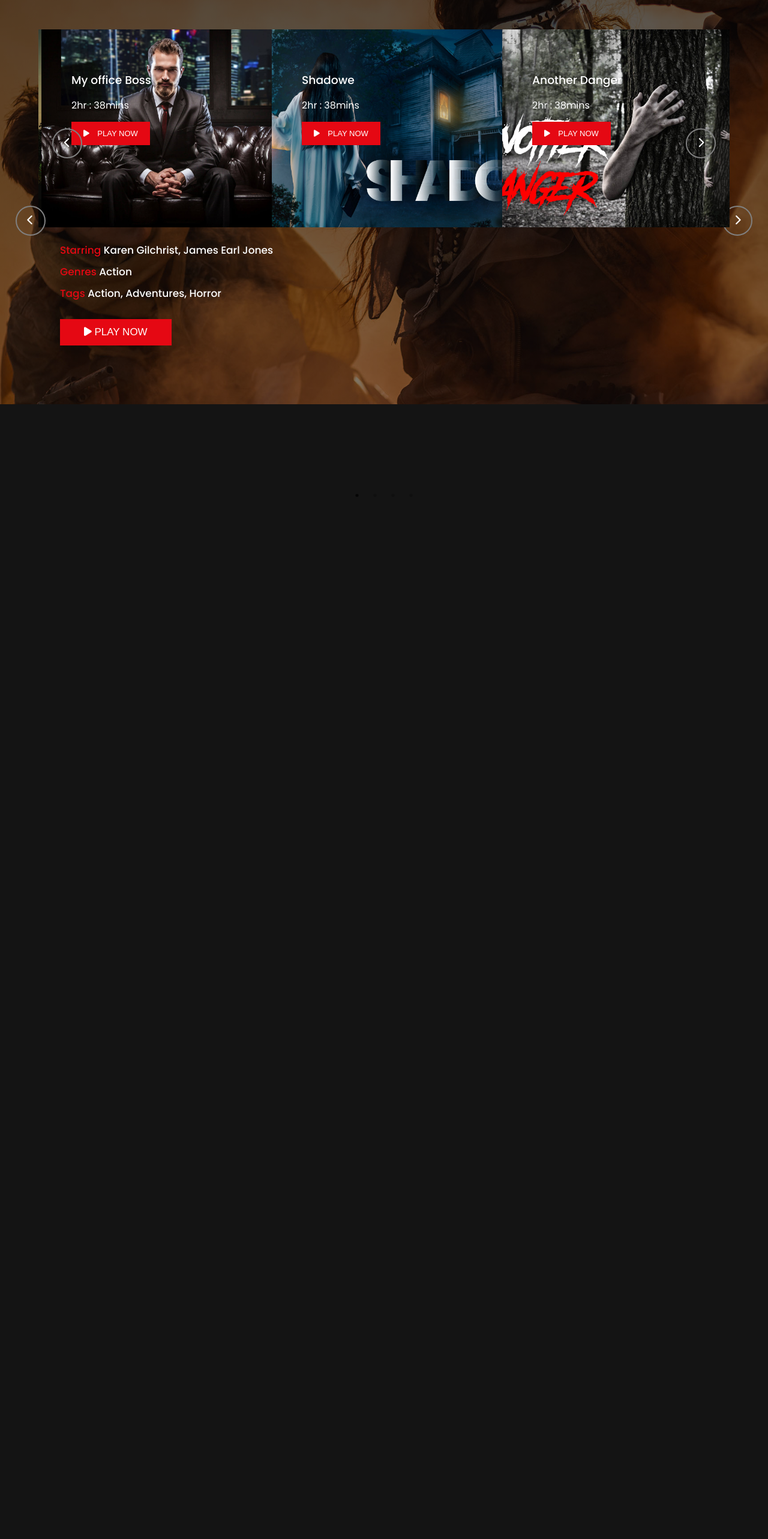
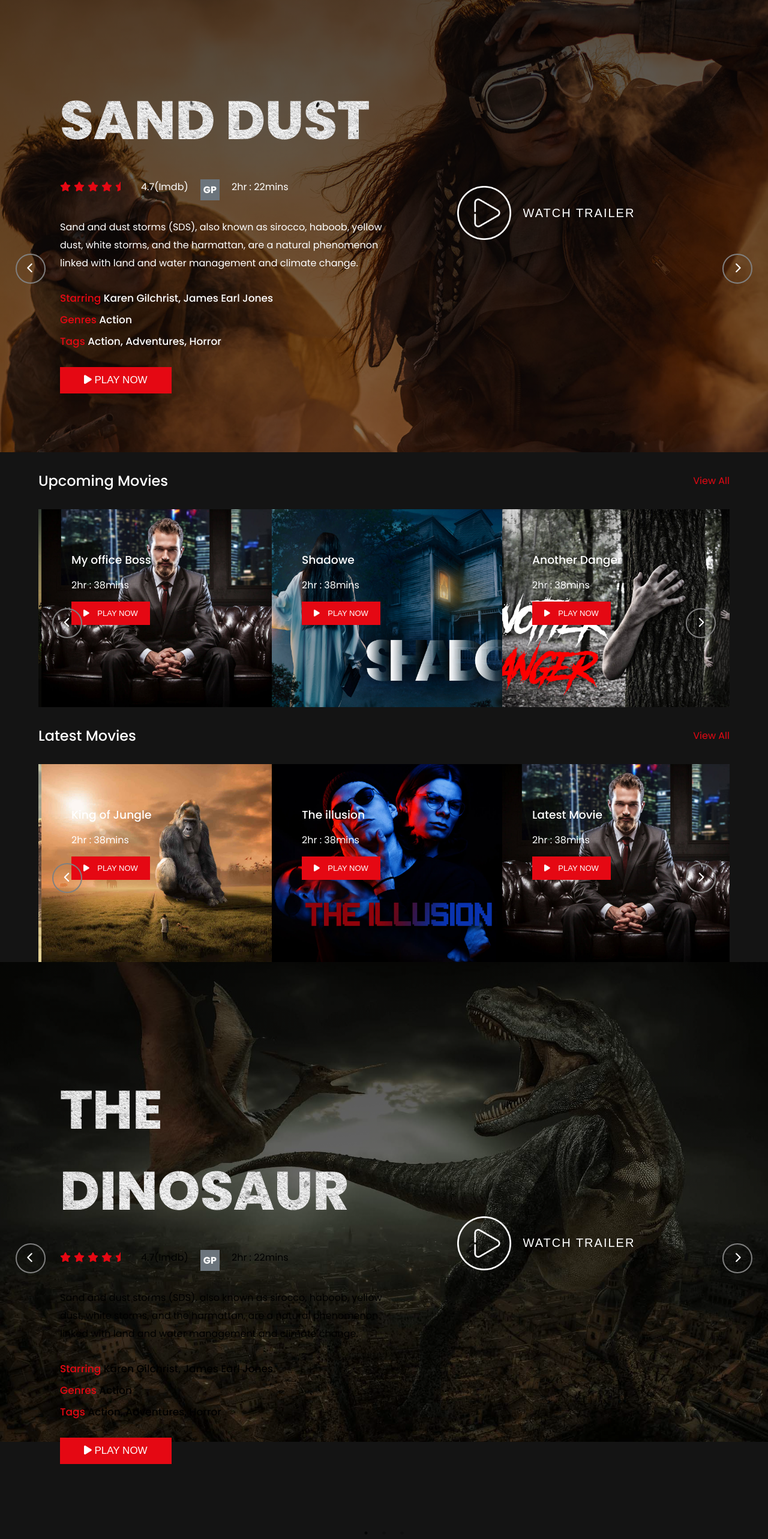
Before and after one commit to amine9005/Movie-recommendations-system-UI, a React (Create React App) app: page / in a window 1280 px wide. Shown: the part 126-2692 px from the top of the page at 60% size. Before the commit the page ends 962 px from the top, so only its background shows below. Built offline with nearby package versions, Linux system fonts and the light colour scheme.

Commit message:
updates and fixes

```diff
--- a/src/components/Home/Home.scss
+++ b/src/components/Home/Home.scss
@@ -1,5 +1,5 @@
 .home {
-    position: absolute;
+    position: relative;
     top: 0;
     left: 0;
     height: 100vh;
--- /dev/null
+++ b/src/components/Trending/Trending.tsx
@@ -0,0 +1,18 @@
+import React, { useState } from 'react'
+import './Trending.scss'
+import { trending } from '../../dummyData'
+import Page from '../Home/Page'
+
+
+const Trending = () => {
+    const [item,setItem] = useState(trending)
+  return (
+    <>
+        <section className='trending'>
+            <Page items={item}/>
+        </section>
+    </>
+  )
+}
+
+export default Trending
--- a/src/home/HomePage.tsx
+++ b/src/home/HomePage.tsx
@@ -1,15 +1,19 @@
 import React, { useState } from 'react'
 import Home from '../components/Home/Home'
 import Upcoming from '../components/Upcoming/Upcoming'
-import { upcome } from '../dummyData';
+import { latest,upcome } from '../dummyData';
+import Trending from '../components/Trending/Trending';
 
 const HomePage = () => {
 
   const [upcoming,setUpcoming] = useState(upcome)
+  const [late,setLatest] = useState(latest)
   return (
     <>
-    <Home/>
-    <Upcoming items={upcoming} title="Upcoming Movies"/>
+      <Home/>
+      <Upcoming items={upcoming} title="Upcoming Movies"/>
+      <Upcoming items={late} title="Latest Movies"/>
+      <Trending/>
     </>
   )
 }
```
Also changed, not shown: src/components/Trending/Trending.scss (added).
